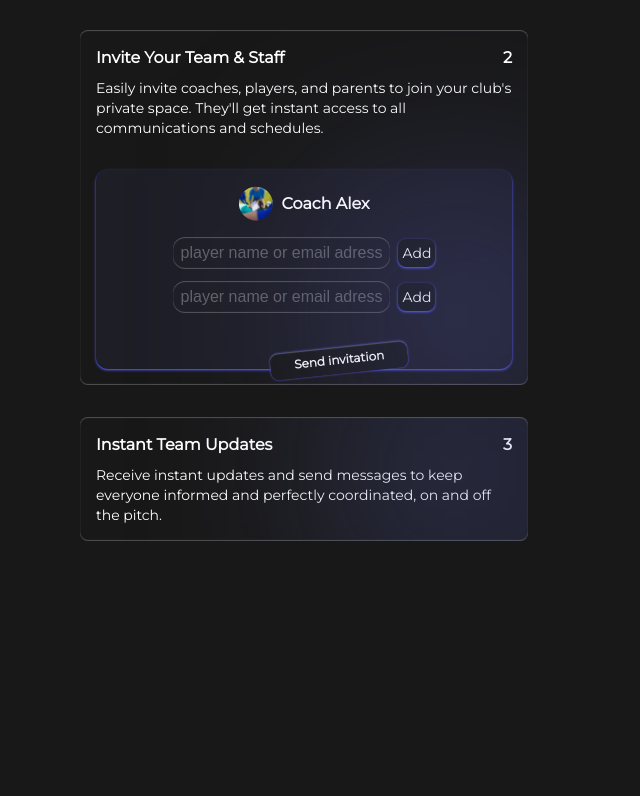
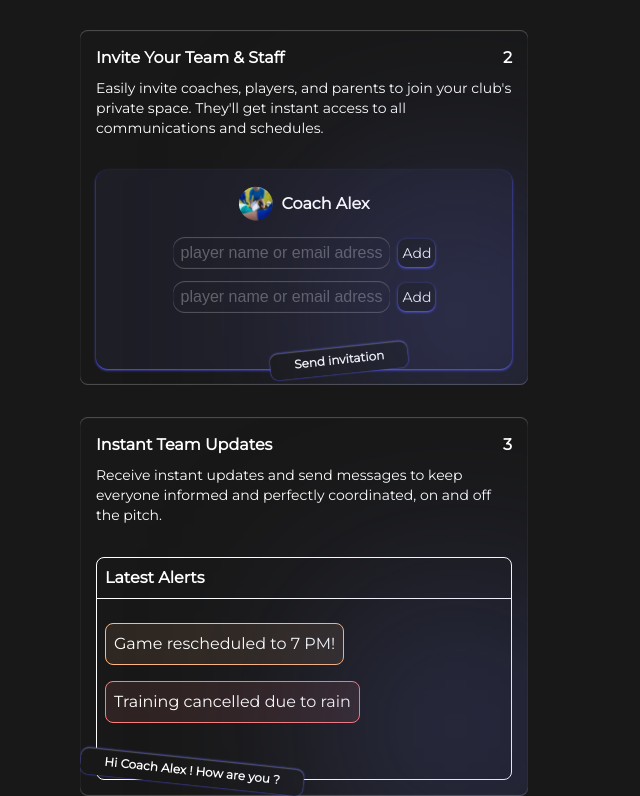
Before and after one commit to Onderito/club-hive, a Next.js app: page / in a window 1280 px wide. Shown: the part 2140-2936 px from the top of the page, without its empty margins (0-640 px from the left). Before the commit the page ends 2681 px from the top, so only its background shows below. Built offline with nearby package versions, Linux system fonts and the light colour scheme.

Commit message:
how it works section done

```diff
--- /dev/null
+++ b/src/app/components/how-it-works/step-card-content-one.tsx
@@ -0,0 +1,41 @@
+import React from "react";
+import Image from "next/image";
+
+export default function StepCardContentOne() {
+  return (
+    <>
+      <div className="flex items-center gap-20 mt-12">
+        <Image
+          src={"/big-blur.svg"}
+          alt="Blur"
+          width={400}
+          height={400}
+          className="absolute rotate-180 left-[-180px] top-[110px] z-0"
+        />
+
+        <Image
+          src={"/gradient-arrow.svg"}
+          alt="Arrow"
+          width={80}
+          height={80}
+          className=" ml-4"
+        />
+        <div className="flex flex-col items-center shadow-card py-2 px-4 mb-4 rounded-lg bg-[#232323]/20 -rotate-10 ">
+          <h4 className="text-white font-montserrat text-xs font-bold">
+            Welcome to ClubHive
+          </h4>
+          <Image
+            src={"/arrow.svg"}
+            alt="Arrow"
+            width={30}
+            height={30}
+            className="rotate-220 mt-2"
+          />
+          <button className=" bg-[#181818] w-full shadow-inner-color rounded-lg py-1 bg-gradient-to-r from-[#ffffff] to-[#666688] text-transparent bg-clip-text text-[12px] font-montserrat font-bold text-lg mt-4">
+            Get started
+          </button>
+        </div>
+      </div>
+    </>
+  );
+}
--- /dev/null
+++ b/src/app/components/how-it-works/step-card-content-three.tsx
@@ -0,0 +1,25 @@
+import React from "react";
+import Image from "next/image";
+
+export default function StepCardContentThree() {
+  return (
+    <>
+      <div className="border-1 border-white  rounded-lg mt-8">
+        <h4 className="text-white font-montserrat border-b border-white font-bold pb-2 p-2">
+          Latest Alerts
+        </h4>
+        <div className="flex flex-col gap-4 p-2 text-white font-montserrat mt-4 mb-12">
+          <p className=" border-1 border-[#FFB77F] w-fit p-2 rounded-lg bg-[#FFB77F]/10">
+            Game rescheduled to 7 PM!
+          </p>
+          <p className=" border-1 border-[#FF7D7D] w-fit p-2 rounded-lg bg-[#FF7D7D]/10">
+            Training cancelled due to rain
+          </p>
+        </div>
+        <button className="absolute text-white text-[12px] font-montserrat font-bold text-lg mt-4 rotate-6 bg-[#181818] shadow-inner-color rounded-lg py-1 px-6 left-0 bottom-3 ">
+          Hi Coach Alex ! How are you ?
+        </button>
+      </div>
+    </>
+  );
+}
--- /dev/null
+++ b/src/app/components/how-it-works/step-card-content-two.tsx
@@ -0,0 +1,34 @@
+import React from "react";
+import Image from "next/image";
+
+export default function StepCardContentTwo() {
+  return (
+    <>
+      <div className="shadow-sm shadow-[#585BFF] rounded-xl pt-4 pb-14 mt-8 bg-[#26263B]/45 ">
+        <div className="flex items-center justify-center gap-2">
+          <Image src={"/coach-alex.svg"} alt="Blur" width={35} height={35} />
+          <h4 className="text-white font-montserrat font-bold">Coach Alex</h4>
+        </div>
+        <div className="flex items-center justify-center gap-2 mt-4">
+          <button className="text-white/30 shadow-inner-both p-1 px-2 rounded-xl">
+            player name or email adress
+          </button>
+          <button className="text-white font-montserrat shadow-sm shadow-[#585BFF] p-1 bg-[#181818] rounded-lg text-sm">
+            Add
+          </button>
+        </div>
+        <div className="flex items-center justify-center gap-2 mt-3">
+          <button className="text-white/30 shadow-inner-both p-1 px-2 rounded-xl">
+            player name or email adress
+          </button>
+          <button className="text-white font-montserrat shadow-sm shadow-[#585BFF] p-1 bg-[#181818] rounded-lg text-sm">
+            Add
+          </button>
+        </div>
+        <button className="absolute text-white text-[12px] font-montserrat font-bold text-lg mt-4 -rotate-6 bg-[#181818] shadow-inner-color rounded-lg py-1 px-6 right-[120px] bottom-3 ">
+          Send invitation
+        </button>
+      </div>
+    </>
+  );
+}
--- a/src/app/landing/how-it-works.tsx
+++ b/src/app/landing/how-it-works.tsx
@@ -1,6 +1,9 @@
 import React from "react";
 import Image from "next/image";
 import Card from "../ui/card";
+import StepCardContentOne from "../components/how-it-works/step-card-content-one";
+import StepCardContentTwo from "../components/how-it-works/step-card-content-two";
+import StepCardContentThree from "../components/how-it-works/step-card-content-three";
 
 const stepCards = [
   {
@@ -52,74 +55,9 @@ export default function HowItWorks() {
           <p className="text-white font-light font-montserrat text-sm mt-2">
             {card.descripion}
           </p>
-          {index === 0 && (
-            <div className="flex items-center gap-20 mt-12">
-              <Image
-                src={"/big-blur.svg"}
-                alt="Blur"
-                width={400}
-                height={400}
-                className="absolute rotate-180 left-[-180px] top-[110px] z-0"
-              />
-
-              <Image
-                src={"/gradient-arrow.svg"}
-                alt="Arrow"
-                width={80}
-                height={80}
-                className=" ml-4"
-              />
-              <div className="flex flex-col items-center shadow-card py-2 px-4 mb-4 rounded-lg bg-[#232323]/20 -rotate-10 ">
-                <h4 className="text-white font-montserrat text-xs font-bold">
-                  Welcome to ClubHive
-                </h4>
-                <Image
-                  src={"/arrow.svg"}
-                  alt="Arrow"
-                  width={30}
-                  height={30}
-                  className="rotate-220 mt-2"
-                />
-                <button className=" bg-[#181818] w-full shadow-inner-color rounded-lg py-1 bg-gradient-to-r from-[#ffffff] to-[#666688] text-transparent bg-clip-text text-[12px] font-montserrat font-bold text-lg mt-4">
-                  Get started
-                </button>
-              </div>
-            </div>
-          )}
-          {index === 1 && (
-            <div className="shadow-sm shadow-[#585BFF] rounded-xl pt-4 pb-14 mt-8 bg-[#26263B]/45 ">
-              <div className="flex items-center justify-center gap-2">
-                <Image
-                  src={"/coach-alex.svg"}
-                  alt="Blur"
-                  width={35}
-                  height={35}
-                />
-                <h4 className="text-white font-montserrat font-bold">
-                  Coach Alex
-                </h4>
-              </div>
-              <div className="flex items-center justify-center gap-2 mt-4">
-                <button className="text-white/30 shadow-inner-both p-1 px-2 rounded-xl">
-                  player name or email adress
-                </button>
-                <button className="text-white font-montserrat shadow-sm shadow-[#585BFF] p-1 bg-[#181818] rounded-lg text-sm">
-                  Add
-                </button>
-              </div>
-              <div className="flex items-center justify-center gap-2 mt-3">
-                <button className="text-white/30 shadow-inner-both p-1 px-2 rounded-xl">
-                  player name or email adress
-                </button>
-                <button className="text-white font-montserrat shadow-sm shadow-[#585BFF] p-1 bg-[#181818] rounded-lg text-sm">
-                  Add
-                </button>
-              </div>
-              <button className="absolute text-white text-[12px] font-montserrat font-bold text-lg mt-4 -rotate-6 bg-[#181818] shadow-inner-color rounded-lg py-1 px-6 right-[120px] bottom-3 ">
-                Send invitation
-              </button>
-            </div>
-          )}
+          {index === 0 && <StepCardContentOne />}
+          {index === 1 && <StepCardContentTwo />}
+          {index === 2 && <StepCardContentThree />}
           <div className="w-35 h-35 bottom-0 right-0 absolute bg-gradient-to-r from-[#666688] to-[#585FFF] rounded-lg blur-[120px]"></div>
         </Card>
       ))}
```
